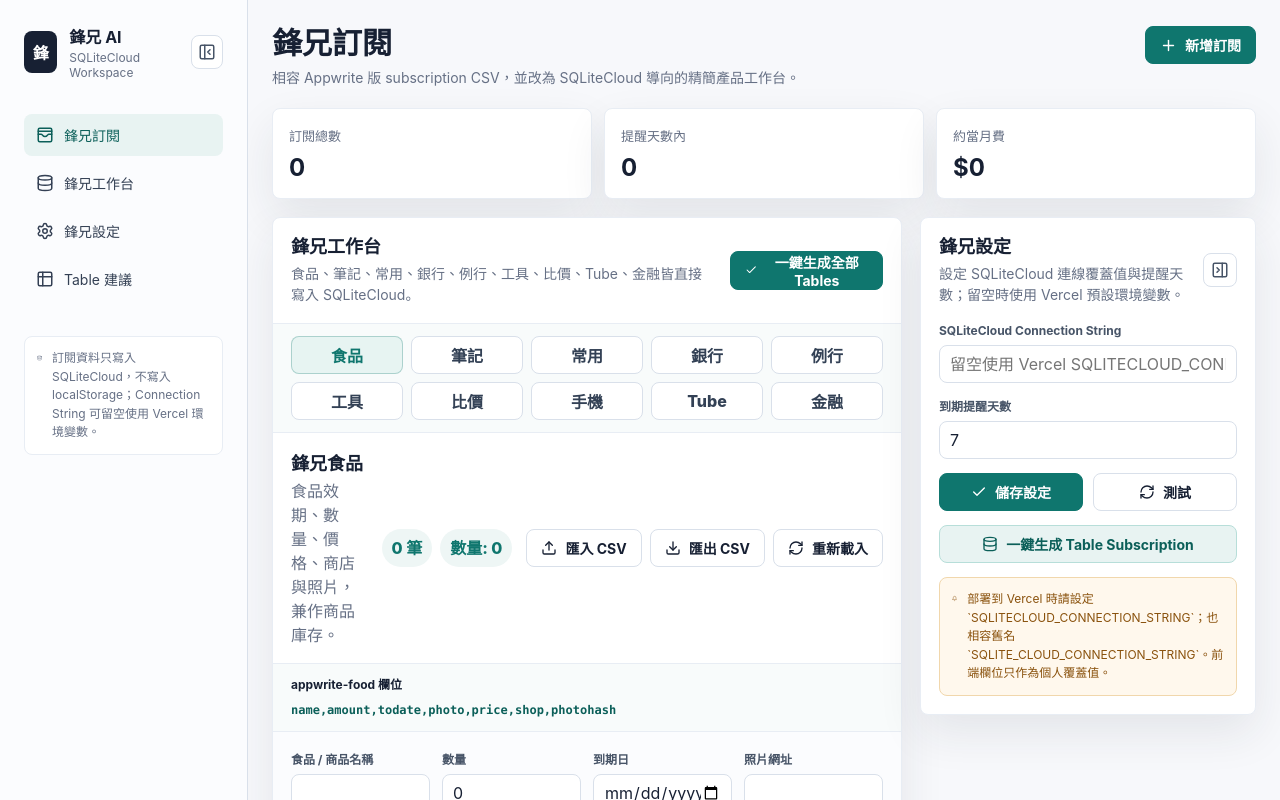
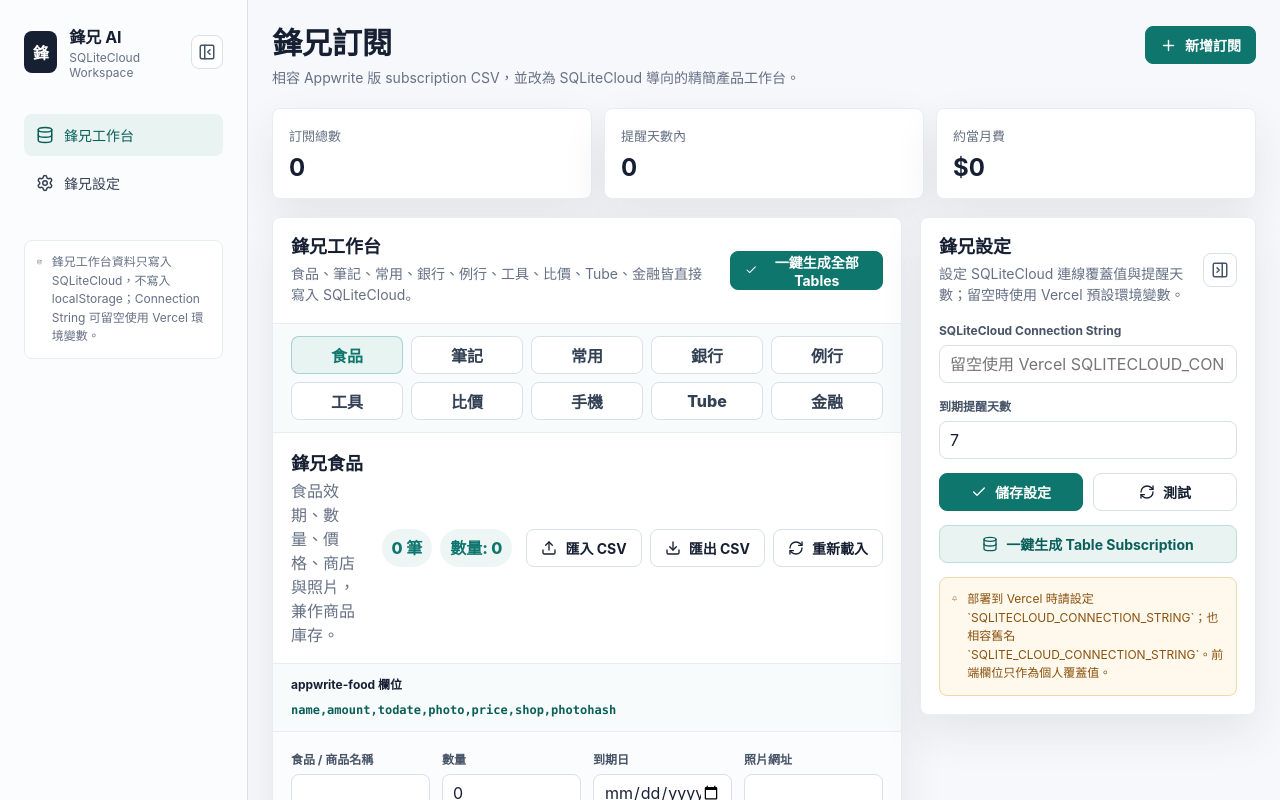
Before and after one commit to huang1988pioneer/SQLiteCloudFengBroAI, a Next.js app: page / in a window 1280 px wide. Shown: the top 800 px of the page. Built offline with nearby package versions, Linux system fonts and the light colour scheme.

Commit message:
Simplify sidebar navigation

```diff
--- a/app/page.tsx
+++ b/app/page.tsx
@@ -18,10 +18,8 @@
   RefreshCw,
   Search,
   Settings,
-  Table2,
   Trash2,
   Upload,
-  WalletCards,
 } from "lucide-react";
 import {
   appwriteCsvHeaders,
@@ -450,14 +448,12 @@
           </button>
         </div>
         <nav aria-label="主選單">
-          <a className="nav-item active" href="#subscriptions" title="鋒兄訂閱"><WalletCards size={18} /><span>鋒兄訂閱</span></a>
-          <a className="nav-item" href="#workspace-modules" title="鋒兄工作台"><Database size={18} /><span>鋒兄工作台</span></a>
+          <a className="nav-item active" href="#workspace-modules" title="鋒兄工作台"><Database size={18} /><span>鋒兄工作台</span></a>
           <a className="nav-item" href="#settings" title="鋒兄設定"><Settings size={18} /><span>鋒兄設定</span></a>
-          <a className="nav-item" href="#schema" title="Table 建議"><Table2 size={18} /><span>Table 建議</span></a>
         </nav>
         <div className="sidebar-note">
           <Database size={18} />
-          <p>訂閱資料只寫入 SQLiteCloud，不寫入 localStorage；Connection String 可留空使用 Vercel 環境變數。</p>
+          <p>鋒兄工作台資料只寫入 SQLiteCloud，不寫入 localStorage；Connection String 可留空使用 Vercel 環境變數。</p>
         </div>
       </aside>
 
```
